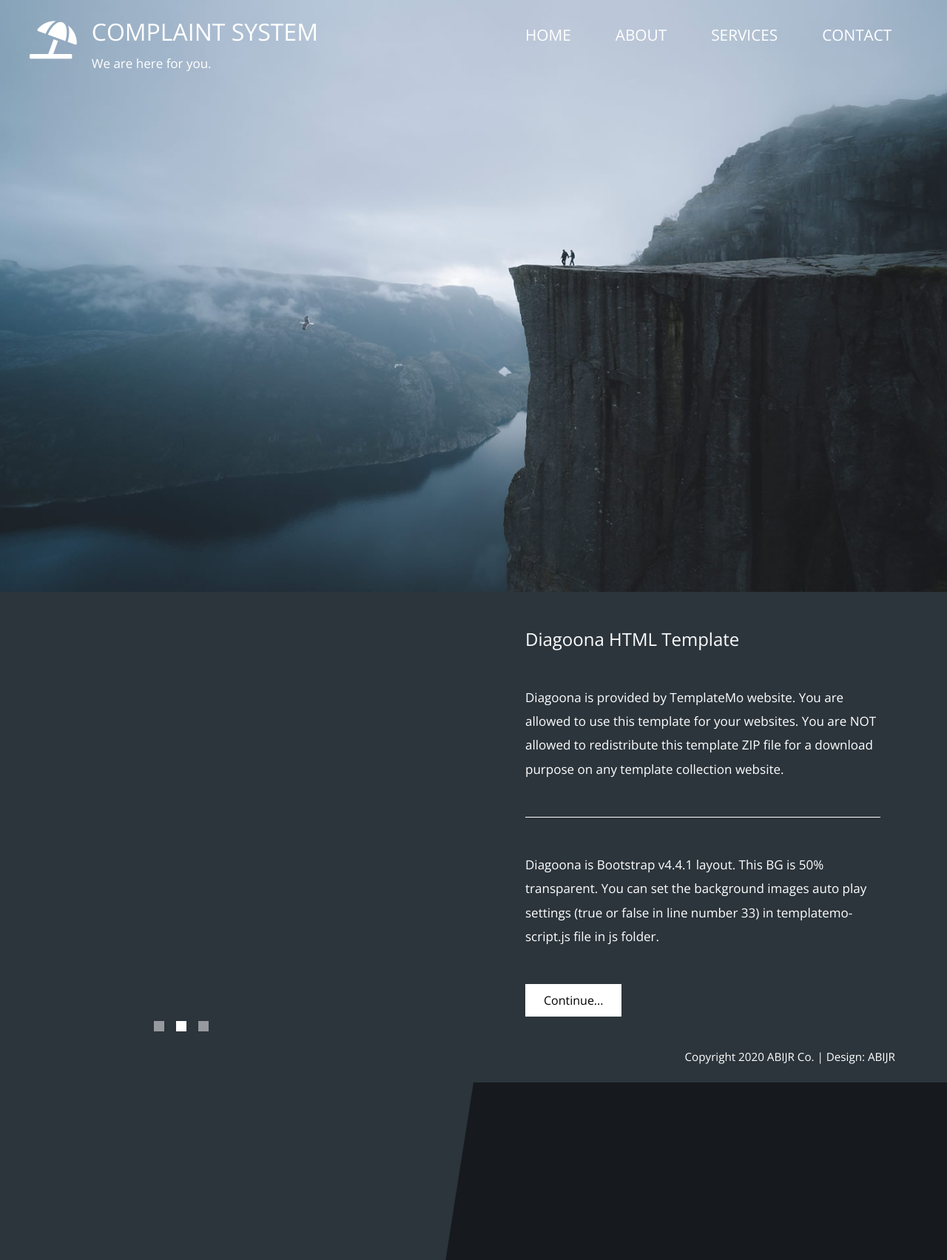
After one commit to RUTVIK1211/complaint-management-system, a PHP site: page /Home.php in a window 1280 px wide. The commit adds this page. Shown: the top 1703 px of the page at 74% size. Run offline with PHP 8.4, Linux system fonts and the light colour scheme.

Commit message:
some changes are made

```diff
--- /dev/null
+++ b/USER/Home.php
@@ -0,0 +1,14 @@
+<?php require_once 'header.php'; ?>
+    <div class="tm-row">
+        <div class="tm-col-left"></div>
+        <main class="tm-col-right">
+            <section class="tm-content">
+                <h2 class="mb-5 tm-content-title">Diagoona HTML Template</h2>
+                <p class="mb-5">Diagoona is provided by TemplateMo website. You are allowed to use this template for your websites. You are NOT allowed to redistribute this template ZIP file for a download purpose on any template collection website.</p>
+                <hr class="mb-5">
+                <p class="mb-5">Diagoona is Bootstrap v4.4.1 layout. This BG is 50% transparent. You can set the background images auto play settings (true or false in line number 33) in templatemo-script.js file in js folder.</p>
+                <a href="about.html" class="btn btn-primary">Continue...</a>
+            </section>
+        </main>
+        </div>
+<?php require_once 'footer.php'; ?>
--- a/USER/footer.php
+++ b/USER/footer.php
@@ -8,7 +8,7 @@
             </div>
             <div class="tm-col-right tm-col-footer">
                 <footer class="tm-site-footer text-right">
-                    <p class="mb-0">Copyright 2020 Diagoona Co. | Design: ASOIT</a></p>
+                    <p class="mb-0">Copyright 2020 ABIJR Co. | Design: ABIJR </a></p>
                 </footer>
             </div>
         </div>
--- a/USER/header.php
+++ b/USER/header.php
@@ -5,7 +5,7 @@
     <meta charset="UTF-8">
     <meta name="viewport" content="width=device-width, initial-scale=1.0">
     <meta http-equiv="X-UA-Compatible" content="ie=edge">
-    <title>Student Complain System</title>
+    <title>Complain System</title>
     <link href="https://fonts.googleapis.com/css?family=Open+Sans:300,400" rel="stylesheet" /> <!-- https://fonts.google.com/ -->
     <link href="css/bootstrap.min.css" rel="stylesheet" /> <!-- https://getbootstrap.com/ -->
     <link href="fontawesome/css/all.min.css" rel="stylesheet" /> <!-- https://fontawesome.com/ -->
@@ -20,7 +20,7 @@
                    <div class="tm-site-header media">
                         <i class="fas fa-umbrella-beach fa-3x mt-1 tm-logo"></i>
                         <div class="media-body">
-                            <h2 class="tm-sitename text-uppercase">Student Complaint System</h2>
+                            <h2 class="tm-sitename text-uppercase">Complaint System</h2>
                             <p class="tm-slogon">We are here for you.</p>
                         </div>
                     </div>
@@ -51,3 +51,6 @@
                     </nav>
                 </div>
             </div>
+        </div>
+    </body>
+</html>
```
Also changed, not shown: USER/register.php (+3 -6 lines).
